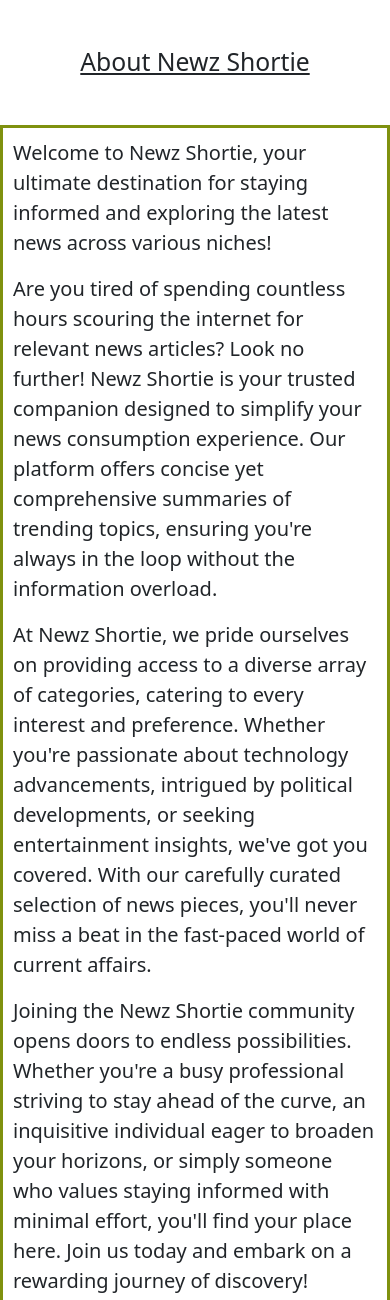
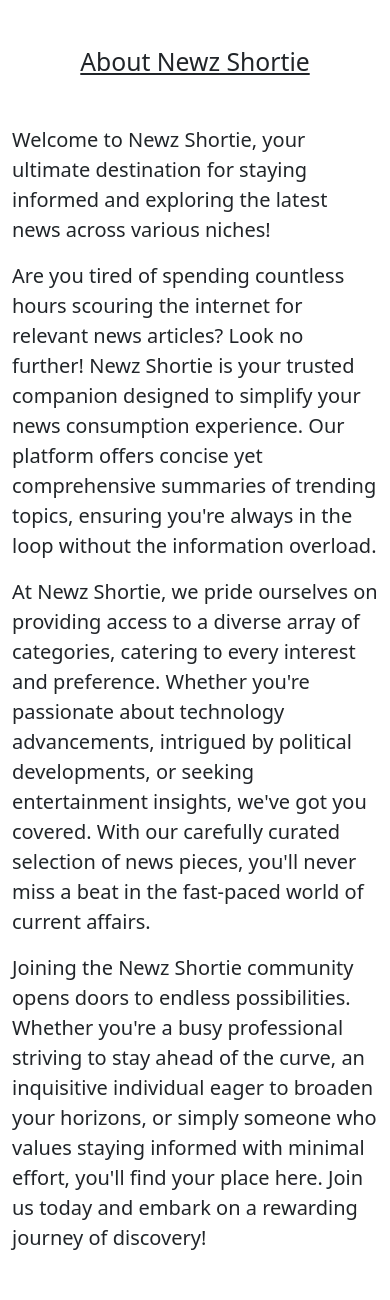
Before and after one commit to bandhan-majumder/Newz_Shortie, a Flask app: page / in a window 390 px wide. Shown: the part 802-2102 px from the top of the page. Run offline with Flask 3, Linux system fonts and the light colour scheme; some libraries are stand-ins or nearby versions.

Commit message:
Update layout.html

```diff
--- a/templates/layout.html
+++ b/templates/layout.html
@@ -6,7 +6,7 @@
     <meta charset="utf-8">
     <meta name="viewport" content="width=device-width, initial-scale=1">
      <link href="https://cdn.jsdelivr.net/npm/bootstrap@5.3.3/dist/css/bootstrap.min.css" rel="stylesheet" integrity="sha384-QWTKZyjpPEjISv5WaRU9OFeRpok6YctnYmDr5pNlyT2bRjXh0JMhjY6hW+ALEwIH" crossorigin="anonymous">
-    <!--bootstrapped css-->
+
     <style>
       #banner {
         width: 1920px;
@@ -23,11 +23,6 @@
          font-size: 0.875rem;
          padding: 0.2rem 0.4rem;
       }
-        .about-newz-shortie {
-         border: 3px solid #7f910f;
-         padding: 10px;
-         box-sizing: border-box; /* Add this line */
-        }
     </style>
   </head>
   <body style="padding-top: 50px;">
```
